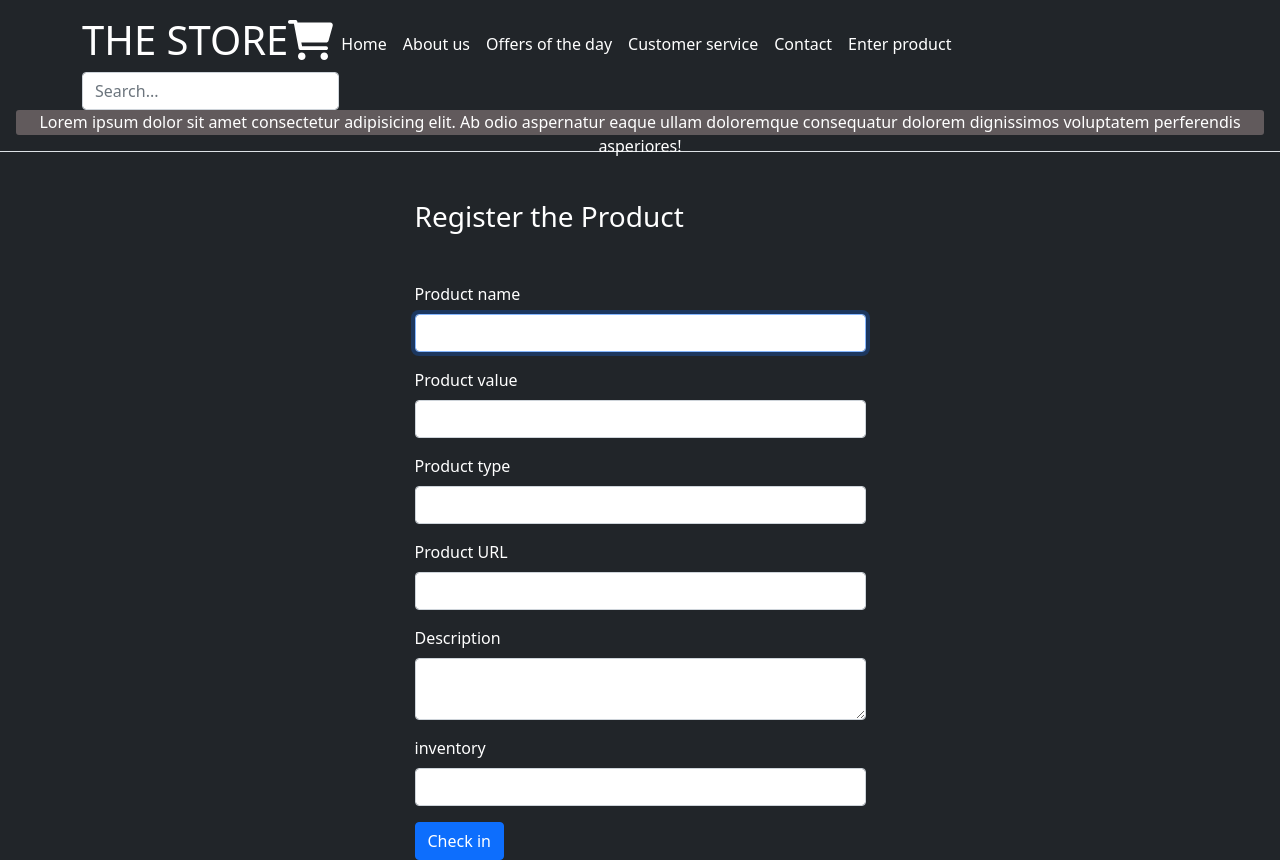
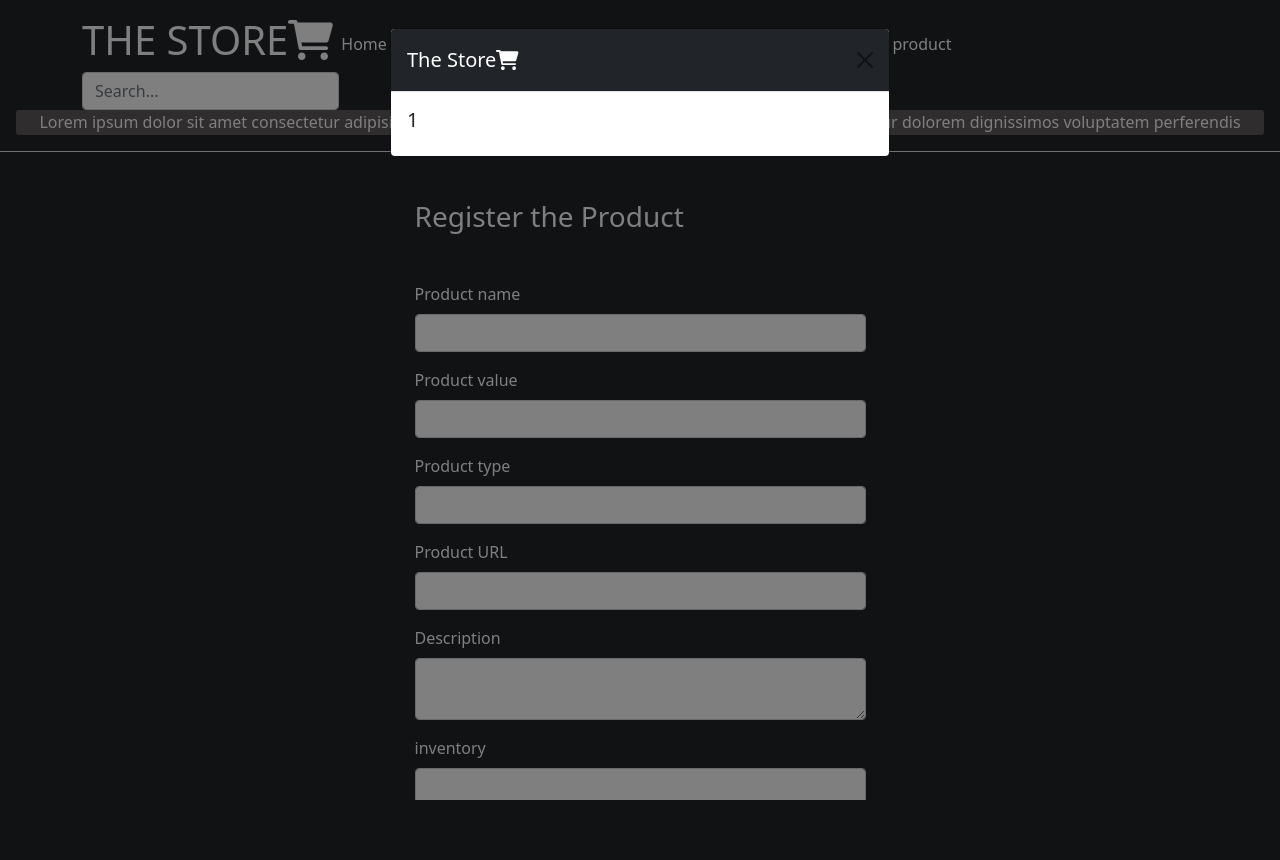
Before and after one commit to master203040/tienda, a PHP site: template views/registro.php in a window 1280 px wide. After the commit the page ends 800 px from the top, so only its background shows below. Run offline with PHP 8.4, Linux system fonts and the light colour scheme; the template is opened without the code that fills it, so the values that code supplies are empty; the visitor is signed in with stand-in values (Sample User, id 1).

Commit message:
modal activado

```diff
--- a/controllers/cotroladorproductos.php
+++ b/controllers/cotroladorproductos.php
@@ -34,7 +34,7 @@
        //5. valido el resultado
        if($resultado){
 
-           $_SESSION['mensaje']="exito en el registro";
+           $_SESSION['mensaje']="successful registration";
 
            header("Location:../views/registro.php");
 
--- a/views/registro.php
+++ b/views/registro.php
@@ -81,19 +81,17 @@
             </div>
         </div>
     </main>
-
     <section>
         <?php if(isset($_SESSION['mensaje'])):?>
             <div class="modal fade" id="modal" tabindex="-1">
             <div class="modal-dialog">
                 <div class="modal-content">
-                            <div class="modal-header">
-                                <h5 class="modal-title" id="exampleModalLabel">Modal title</h5>
+                <div class="modal-header bg-dark text-white">
+                    <h5 class="modal-title" id="exampleModalLabel">The Store<i class="fas fa-shopping-cart"></i></h5>
                     <button type="button" class="btn-close" data-bs-dismiss="modal" aria-label="Close"></button>
                 </div>
-                            <div class="modal-body">
-                                ...
-                            </div>
+                <div class="modal-body text-dark">
+                    <h5><?php echo($_SESSION['mensaje'])?></h5>
                 </div>
                 </div>
             </div>
@@ -102,7 +100,7 @@
         <?php endif ?>
     </section>
 
-    <script src="../public/js/modal.js"></script>
+    <script type ="module" src="../public/js/modal1.js"></script>
     <script src="https://cdnjs.cloudflare.com/ajax/libs/font-awesome/6.0.0-beta2/js/all.min.js"
          integrity="sha512-cyAbuGborsD25bhT/uz++wPqrh5cqPh1ULJz4NSpN9ktWcA6Hnh9g+CWKeNx2R0fgQt+ybRXdabSBgYXkQTTmA=="
          crossorigin="anonymous" referrerpolicy="no-referrer">
```
Also changed, not shown: public/js/modal1.js (renamed from public/js/modal.js). Lines whose indentation alone changed are shown as unchanged.
